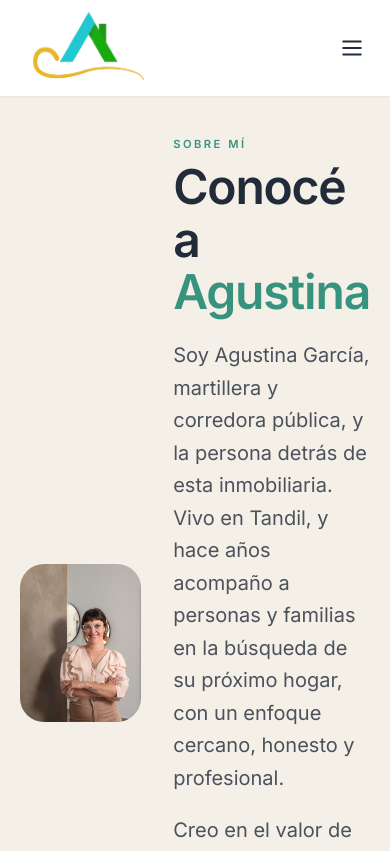
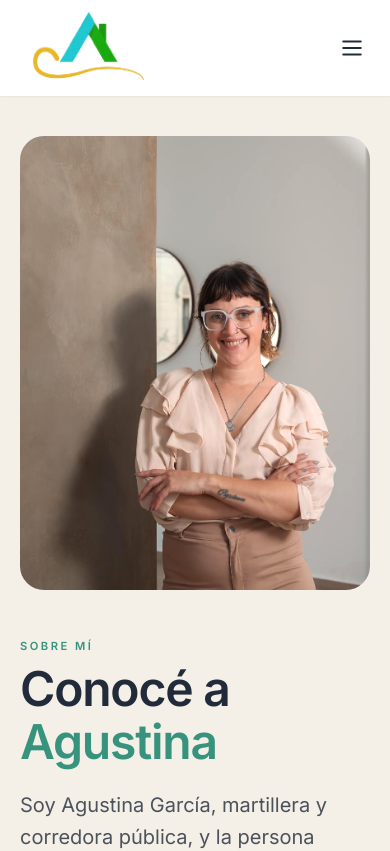
Before and after one commit to nahuelserrano/Agustina_Garcia, a Next.js app in the folder next-frontend/: page /sobre-mi in a window 390 px wide. Shown: the top 851 px of the page. Built offline with nearby package versions, Linux system fonts and the light colour scheme.

Commit message:
fix: about me mobile

```diff
--- a/next-frontend/src/app/sobre-mi/page.tsx
+++ b/next-frontend/src/app/sobre-mi/page.tsx
@@ -12,7 +12,7 @@ export default function SobreMiPage() {
       {/* ------------------------------------------------------------- Hero */}
       <section className="relative overflow-hidden">
         <div className="flex justify-center">
-          <div className="w-full max-w-6xl px-5 sm:px-8 py-10 sm:py-14 flex items-center gap-8">
+          <div className="w-full max-w-6xl px-5 sm:px-8 py-10 sm:py-14 flex flex-col lg:flex-row lg:items-center lg:gap-8 gap-12">
             <div className="relative w-full overflow-hidden rounded-3xl bg-crema-200 max-w-lg">
                <img
                 src="/agustina.jpeg"
```
